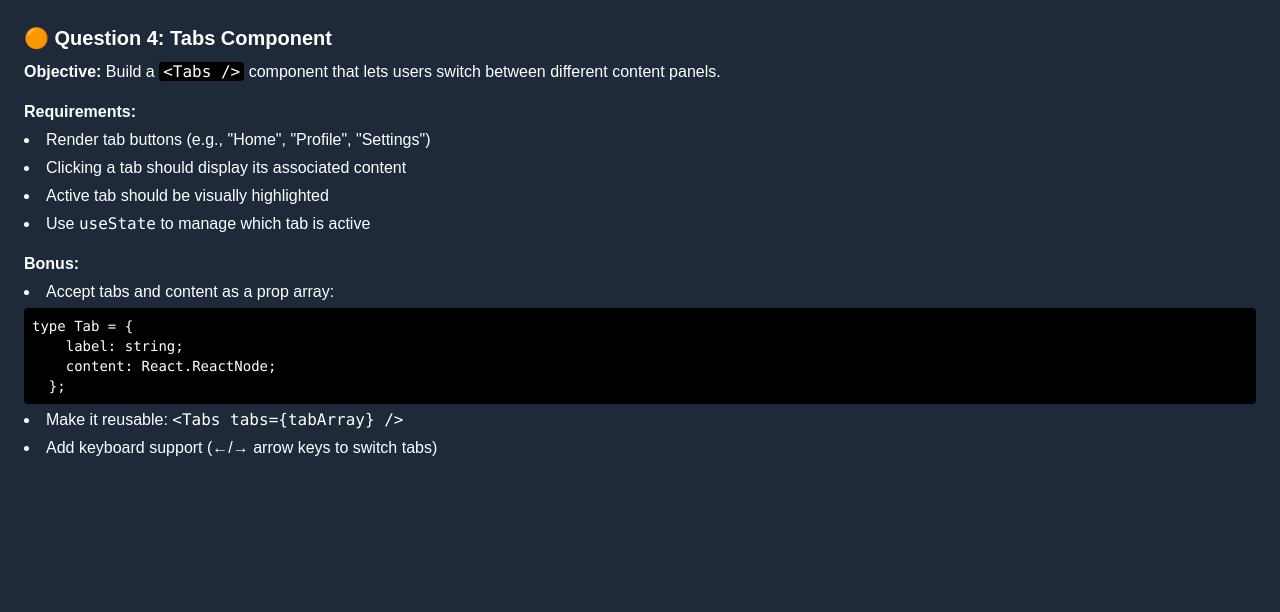
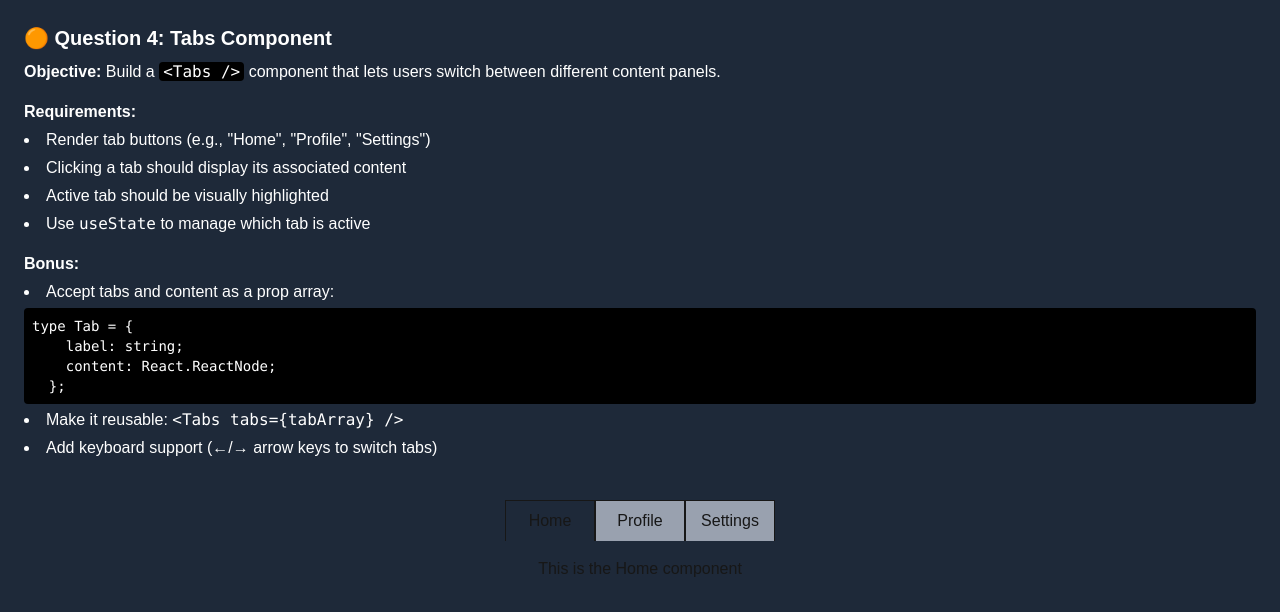
Before and after one commit to zohaib10/react-problems, a Next.js app: page /problem/4 in a window 1280 px wide. Shown: the top 612 px of the page. Built offline with nearby package versions, Linux system fonts and the light colour scheme.

Commit message:
problem 4

```diff
--- a/src/app/problem/4/page.tsx
+++ b/src/app/problem/4/page.tsx
@@ -1,3 +1,7 @@
+"use client";
+
+import { useEffect, useState } from "react";
+
 const QuestionCard = () => (
   <div className="p-6 text-white">
     <h2 className="text-xl font-bold mb-2">🟠 Question 4: Tabs Component</h2>
@@ -42,10 +46,83 @@ const QuestionCard = () => (
   </div>
 );
 
-export default function Tabs() {
+type Tab = {
+  label: string;
+  content: React.ReactNode;
+};
+
+type TabsProps = {
+  tabs: Tab[];
+};
+
+const Tabs = ({ tabs }: TabsProps) => {
+  const [currentTab, setCurrentTab] = useState(tabs[0]);
+
+  useEffect(() => {
+    const handleKeyDown = (e: KeyboardEvent) => {
+      if (e.key === "ArrowLeft") {
+        setCurrentTab((c) => {
+          const index = tabs.findIndex((t) => t.label === c.label);
+          if (index !== 0) {
+            return tabs[index - 1];
+          }
+          return c;
+        });
+      } else if (e.key === "ArrowRight") {
+        setCurrentTab((c) => {
+          const index = tabs.findIndex((t) => t.label === c.label);
+          if (index !== tabs.length - 1) {
+            return tabs[index + 1];
+          }
+          return c;
+        });
+      }
+    };
+
+    window.addEventListener("keydown", handleKeyDown);
+
+    return () => {
+      window.removeEventListener("keydown", handleKeyDown);
+    };
+  }, []);
+
+  return (
+    <div className="flex flex-col">
+      <div className="flex">
+        {tabs.map((t) => (
+          <div key={t.label}>
+            <button
+              onClick={() => setCurrentTab(t)}
+              className={`border w-[90px] border-b-0 p-2 ${
+                currentTab.label !== t.label ? "bg-gray-400" : "bg-gray-800"
+              }`}
+            >
+              {t.label}
+            </button>
+          </div>
+        ))}
+      </div>
+      <div className="my-4 text-center">{currentTab.content}</div>
+    </div>
+  );
+};
+
+export default function TabsPage() {
   return (
     <div className="w-full h-dvh bg-gray-800">
       <QuestionCard />
+      <div className="my-4 w-full flex justify-center">
+        <Tabs
+          tabs={[
+            { label: "Home", content: <p>This is the Home component</p> },
+            { label: "Profile", content: <p>This is the Profile component</p> },
+            {
+              label: "Settings",
+              content: <p>This is the Settings component</p>,
+            },
+          ]}
+        />
+      </div>
     </div>
   );
 }
```
